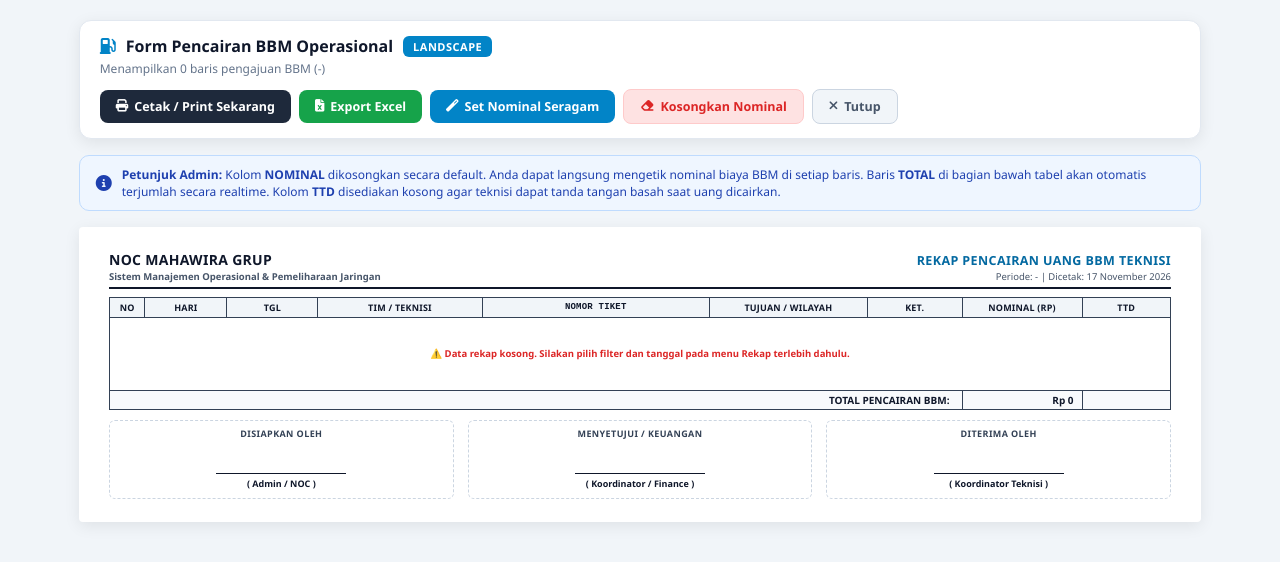
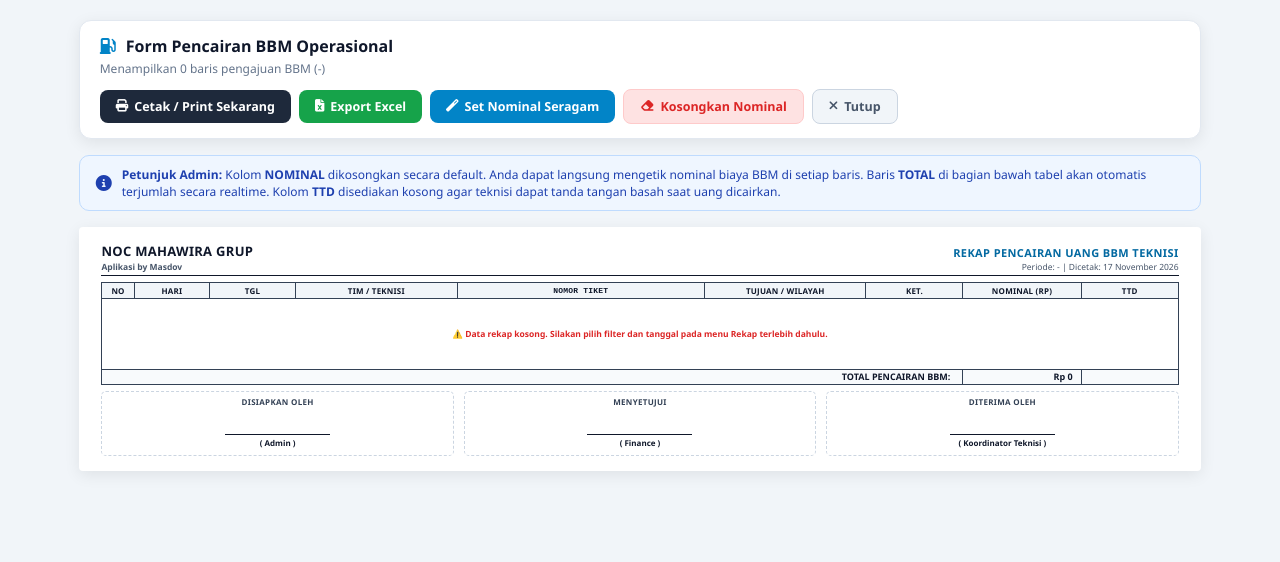
Before and after one commit to Dovand/management-ggn, a plain HTML site: page rekap-bbm-print.html in a window 1280 px wide. Drawn offline with Linux system fonts and the light colour scheme.

Commit message:
Style: Perkecil proporsi tabel dan padding print rekap BBM agar tidak terpotong saat dicetak

```diff
--- a/rekap-bbm-print.html
+++ b/rekap-bbm-print.html
@@ -131,7 +131,7 @@
       min-height: auto;
       background: #ffffff;
       margin: 0 auto;
-      padding: 6mm 8mm;
+      padding: 4mm 6mm;
       box-shadow: 0 4px 16px rgba(0, 0, 0, 0.08);
       border-radius: 4px;
       box-sizing: border-box;
@@ -139,23 +139,23 @@
 
     /* HEADER DOKUMEN */
     .doc-header {
-      border-bottom: 2px solid #0f172a;
-      padding-bottom: 4px;
-      margin-bottom: 8px;
+      border-bottom: 1.5px solid #0f172a;
+      padding-bottom: 3px;
+      margin-bottom: 6px;
       display: flex;
       justify-content: space-between;
       align-items: flex-end;
     }
 
     .doc-company {
-      font-size: 14px;
+      font-size: 13px;
       font-weight: 900;
       color: #0f172a;
       letter-spacing: 0.3px;
     }
 
     .doc-subcompany {
-      font-size: 9.5px;
+      font-size: 8.5px;
       color: #475569;
       font-weight: 600;
       margin-top: 1px;
@@ -166,7 +166,7 @@
     }
 
     .doc-title {
-      font-size: 12.5px;
+      font-size: 11px;
       font-weight: 900;
       color: #0369a1;
       text-transform: uppercase;
@@ -174,7 +174,7 @@
     }
 
     .doc-meta {
-      font-size: 9.5px;
+      font-size: 8.5px;
       color: #475569;
       margin-top: 1px;
     }
@@ -183,17 +183,17 @@
     table.bbm-table {
       width: 100%;
       border-collapse: collapse;
-      font-size: 9.5px;
+      font-size: 8.5px;
       table-layout: fixed;
-      margin-bottom: 8px;
+      margin-bottom: 6px;
     }
 
     table.bbm-table th,
     table.bbm-table td {
       border: 1px solid #334155;
-      padding: 3px 5px;
+      padding: 2px 3px;
       vertical-align: middle;
-      line-height: 1.25;
+      line-height: 1.18;
     }
 
     table.bbm-table thead th {
@@ -202,9 +202,9 @@
       font-weight: 800;
       text-align: center;
       text-transform: uppercase;
-      font-size: 9px;
+      font-size: 8px;
       letter-spacing: 0.2px;
-      padding: 4px 5px;
+      padding: 2.5px 3px;
     }
 
     table.bbm-table tbody tr:nth-child(even) {
@@ -212,60 +212,64 @@
     }
 
     .col-no {
-      width: 28px;
+      width: 3%;
       text-align: center;
       font-weight: 700;
     }
 
     .col-hari {
-      width: 65px;
+      width: 7%;
       text-align: center;
       font-weight: 700;
-      font-size: 9px;
+      font-size: 8px;
     }
 
     .col-tgl {
-      width: 72px;
+      width: 8%;
       text-align: center;
       font-weight: 600;
-      font-size: 9px;
+      font-size: 8px;
     }
 
     .col-tim {
-      width: 130px;
+      width: 15%;
       font-weight: 700;
       color: #0f172a;
-      font-size: 9.5px;
+      font-size: 8.5px;
+      word-break: break-word;
     }
 
     .col-tiket {
-      width: 180px;
+      width: 23%;
       font-family: 'Courier New', monospace;
-      font-size: 8.5px;
-      line-height: 1.2;
+      font-size: 7.5px;
+      line-height: 1.15;
+      word-break: break-all;
+      overflow-wrap: anywhere;
+    }
+
+    .col-tujuan {
+      width: 15%;
+      font-weight: 600;
+      font-size: 8px;
       word-break: break-word;
     }
 
-    .col-tujuan {
-      width: 125px;
-      font-weight: 600;
-      font-size: 9px;
-    }
-
     .col-ket {
-      width: 75px;
+      width: 9%;
       text-align: center;
       font-weight: 700;
-      font-size: 9px;
+      font-size: 8px;
+      word-break: break-word;
     }
 
     .col-nominal {
-      width: 95px;
+      width: 11%;
       text-align: right;
     }
 
     .col-ttd {
-      width: 70px;
+      width: 9%;
       text-align: center;
       padding: 1px 2px !important;
     }
@@ -273,9 +277,9 @@
     /* INPUT NOMINAL EDITABLE */
     .inp-nominal {
       width: 100%;
-      height: 22px;
-      padding: 2px 4px;
-      font-size: 9.5px;
+      height: 19px;
+      padding: 1px 3px;
+      font-size: 8.5px;
       font-weight: 700;
       text-align: right;
       border: 1px solid #94a3b8;
@@ -293,7 +297,7 @@
 
     /* KOTAK TANDA TANGAN DI TABEL */
     .ttd-box {
-      height: 22px;
+      height: 18px;
       width: 100%;
       display: flex;
       align-items: flex-end;
@@ -310,50 +314,50 @@
     .row-total td {
       background: #f8fafc;
       font-weight: 800;
-      font-size: 10px;
-      padding: 4px 6px;
+      font-size: 9px;
+      padding: 3px 5px;
     }
 
     /* BAGIAN PENGESAHAN */
     .signatures-wrap {
-      margin-top: 10px;
+      margin-top: 6px;
       display: grid;
       grid-template-columns: 1fr 1fr 1fr;
-      gap: 14px;
+      gap: 10px;
       text-align: center;
       page-break-inside: avoid;
     }
 
     .sig-box {
       border: 1px dashed #cbd5e1;
-      border-radius: 6px;
-      padding: 6px 10px;
+      border-radius: 5px;
+      padding: 4px 8px;
       background: #ffffff;
     }
 
     .sig-role {
-      font-size: 9px;
+      font-size: 8px;
       font-weight: 800;
       color: #334155;
       text-transform: uppercase;
-      letter-spacing: 0.4px;
-      margin-bottom: 30px;
+      letter-spacing: 0.3px;
+      margin-bottom: 22px;
     }
 
     .sig-name {
-      font-size: 9px;
+      font-size: 8px;
       font-weight: 700;
       color: #0f172a;
       border-top: 1px solid #0f172a;
-      padding-top: 3px;
+      padding-top: 2px;
       display: inline-block;
-      min-width: 130px;
+      min-width: 105px;
     }
 
     /* ===== PRINT CSS (LANDSCAPE) ===== */
     @page {
       size: A4 landscape;
-      margin: 6mm 8mm;
+      margin: 4mm 5mm;
     }
 
     @media print {
@@ -361,6 +365,8 @@
         background: #ffffff !important;
         padding: 0 !important;
         margin: 0 !important;
+        -webkit-print-color-adjust: exact;
+        print-color-adjust: exact;
       }
 
       .no-print,
@@ -371,11 +377,34 @@
 
       .page-landscape {
         width: 100% !important;
-        min-height: auto !important;
+        max-width: 100% !important;
         padding: 0 !important;
         margin: 0 !important;
         box-shadow: none !important;
         border-radius: 0 !important;
+      }
+
+      table.bbm-table {
+        width: 100% !important;
+        font-size: 8px !important;
+        margin-bottom: 4px !important;
+      }
+
+      table.bbm-table th,
+      table.bbm-table td {
+        border: 1px solid #000000 !important;
+        padding: 1.5px 2px !important;
+        line-height: 1.12 !important;
+      }
+
+      table.bbm-table thead th {
+        font-size: 7.5px !important;
+        padding: 2px 2px !important;
+      }
+
+      .col-tiket {
+        font-size: 7px !important;
+        line-height: 1.1 !important;
       }
 
       .inp-nominal {
@@ -383,22 +412,48 @@
         background: transparent !important;
         box-shadow: none !important;
         padding: 0 !important;
-        font-size: 11px !important;
+        height: auto !important;
+        font-size: 8.5px !important;
         color: #000000 !important;
         font-weight: bold !important;
       }
 
-      table.bbm-table th,
-      table.bbm-table td {
-        border: 1px solid #000000 !important;
+      .ttd-box {
+        height: 15px !important;
       }
 
       .doc-header {
-        border-bottom: 2px solid #000000 !important;
+        border-bottom: 1.5px solid #000000 !important;
+        margin-bottom: 4px !important;
+        padding-bottom: 2px !important;
+      }
+
+      .doc-company {
+        font-size: 11px !important;
+      }
+
+      .doc-title {
+        font-size: 10px !important;
+      }
+
+      .signatures-wrap {
+        margin-top: 4px !important;
+        gap: 6px !important;
       }
 
       .sig-box {
         border: 1px solid #cbd5e1 !important;
+        padding: 2px 4px !important;
+      }
+
+      .sig-role {
+        font-size: 7.5px !important;
+        margin-bottom: 18px !important;
+      }
+
+      .sig-name {
+        font-size: 7.5px !important;
+        min-width: 90px !important;
       }
     }
   </style>
@@ -412,7 +467,7 @@
       <div class="toolbar-title">
         <i class="fas fa-gas-pump" style="color:#0284c7;"></i>
         Form Pencairan BBM Operasional
-        <span class="toolbar-badge">LANDSCAPE</span>
+
       </div>
       <div class="toolbar-desc" id="toolbarSubDesc">Memuat data rekap...</div>
     </div>
@@ -453,7 +508,7 @@
     <div class="doc-header">
       <div>
         <div class="doc-company">NOC MAHAWIRA GRUP</div>
-        <div class="doc-subcompany">Sistem Manajemen Operasional & Pemeliharaan Jaringan</div>
+        <div class="doc-subcompany">Aplikasi by Masdov</div>
       </div>
       <div class="doc-title-block">
         <div class="doc-title">REKAP PENCAIRAN UANG BBM TEKNISI</div>
@@ -496,11 +551,11 @@
     <div class="signatures-wrap">
       <div class="sig-box">
         <div class="sig-role">Disiapkan Oleh</div>
-        <div class="sig-name" id="sigAdminName">( Admin / NOC )</div>
+        <div class="sig-name" id="sigAdminName">( Admin )</div>
       </div>
       <div class="sig-box">
-        <div class="sig-role">Menyetujui / Keuangan</div>
-        <div class="sig-name">( Koordinator / Finance )</div>
+        <div class="sig-role">Menyetujui</div>
+        <div class="sig-name">( Finance )</div>
       </div>
       <div class="sig-box">
         <div class="sig-role">Diterima Oleh</div>
```
